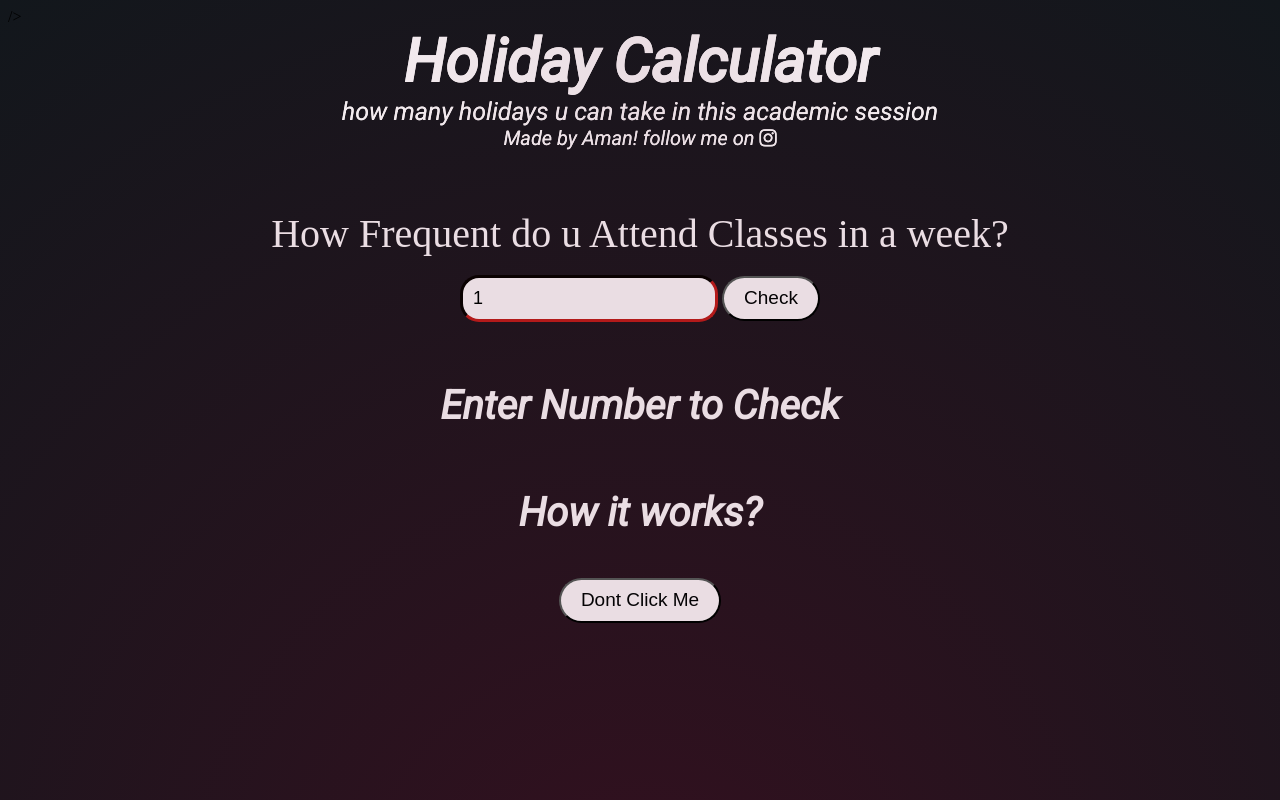
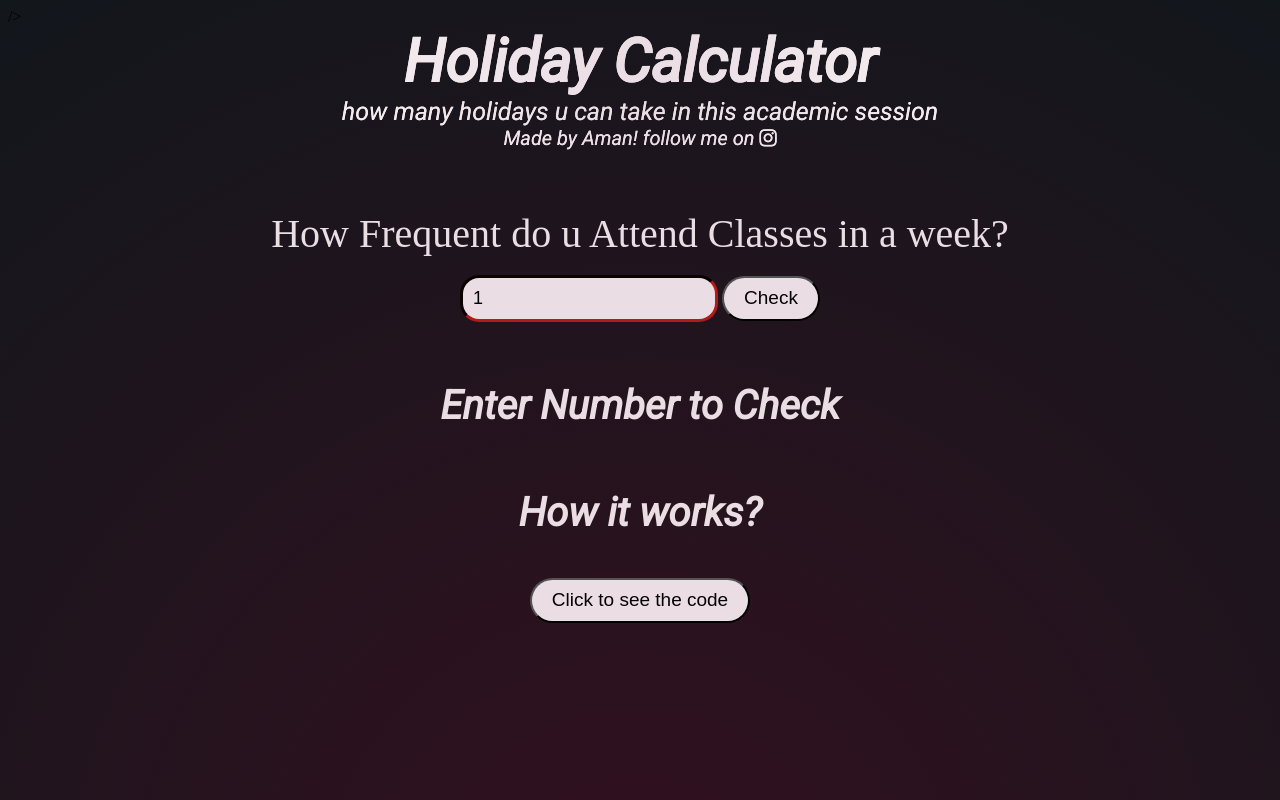
Before and after one commit to agoyel25/Holiday-Calculator-MCA-gehu, a plain HTML site: page index.html in a window 1280 px wide. Shown: the top 800 px of the page. Drawn offline with Linux system fonts and the light colour scheme; a web font is replaced by a local one.

Commit message:
Update index.html

```diff
--- a/index.html
+++ b/index.html
@@ -43,7 +43,7 @@
     <h2 class="msg">Enter Number to Check</h2>
     <h2 class="msg how">How it works?</h2>
 
-    <button type="button" class="btn code">Dont Click Me</button>
+    <button type="button" class="btn code">Click to see the code</button>
     <img class="theimage" src="carbon.png" />
   </div>
 
```
